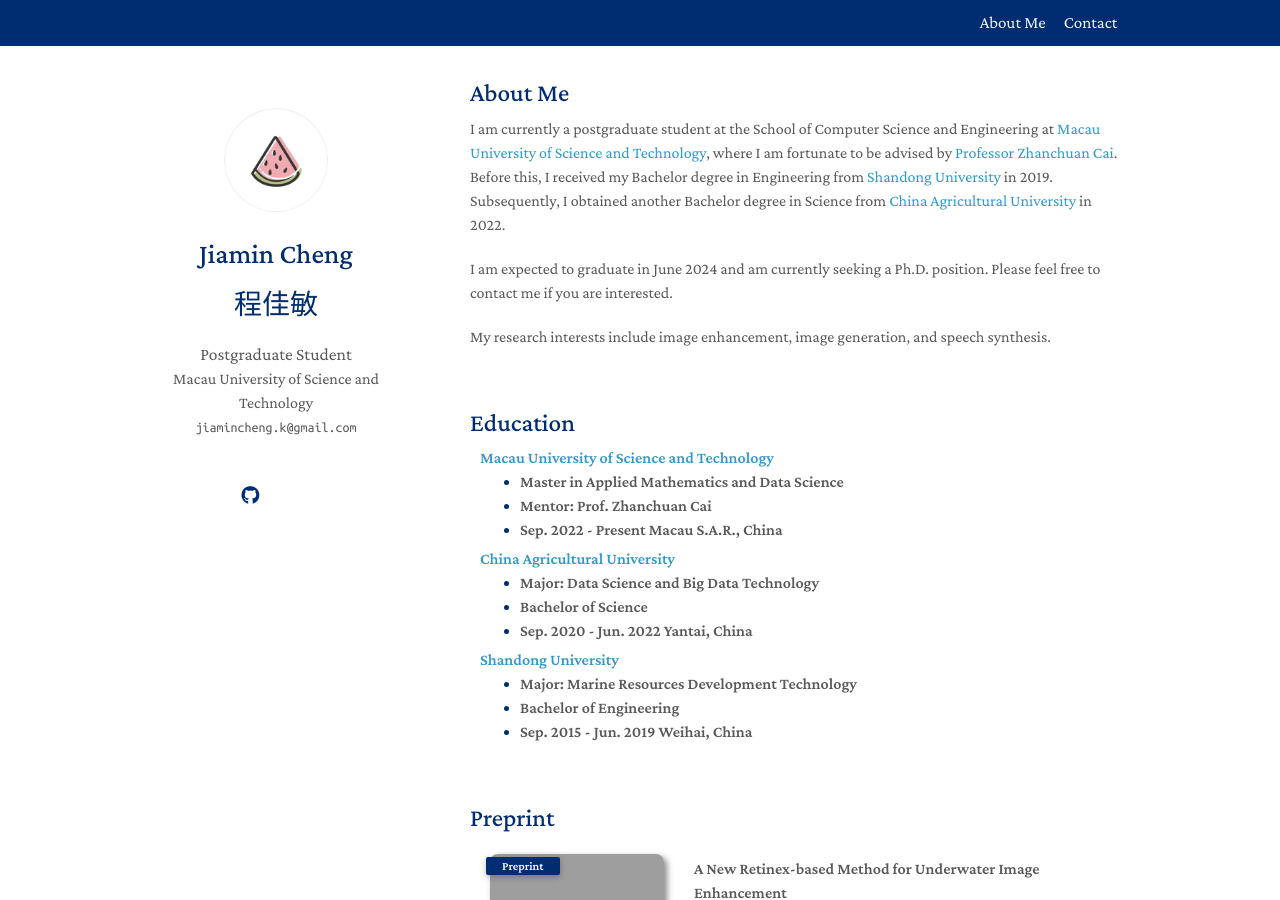
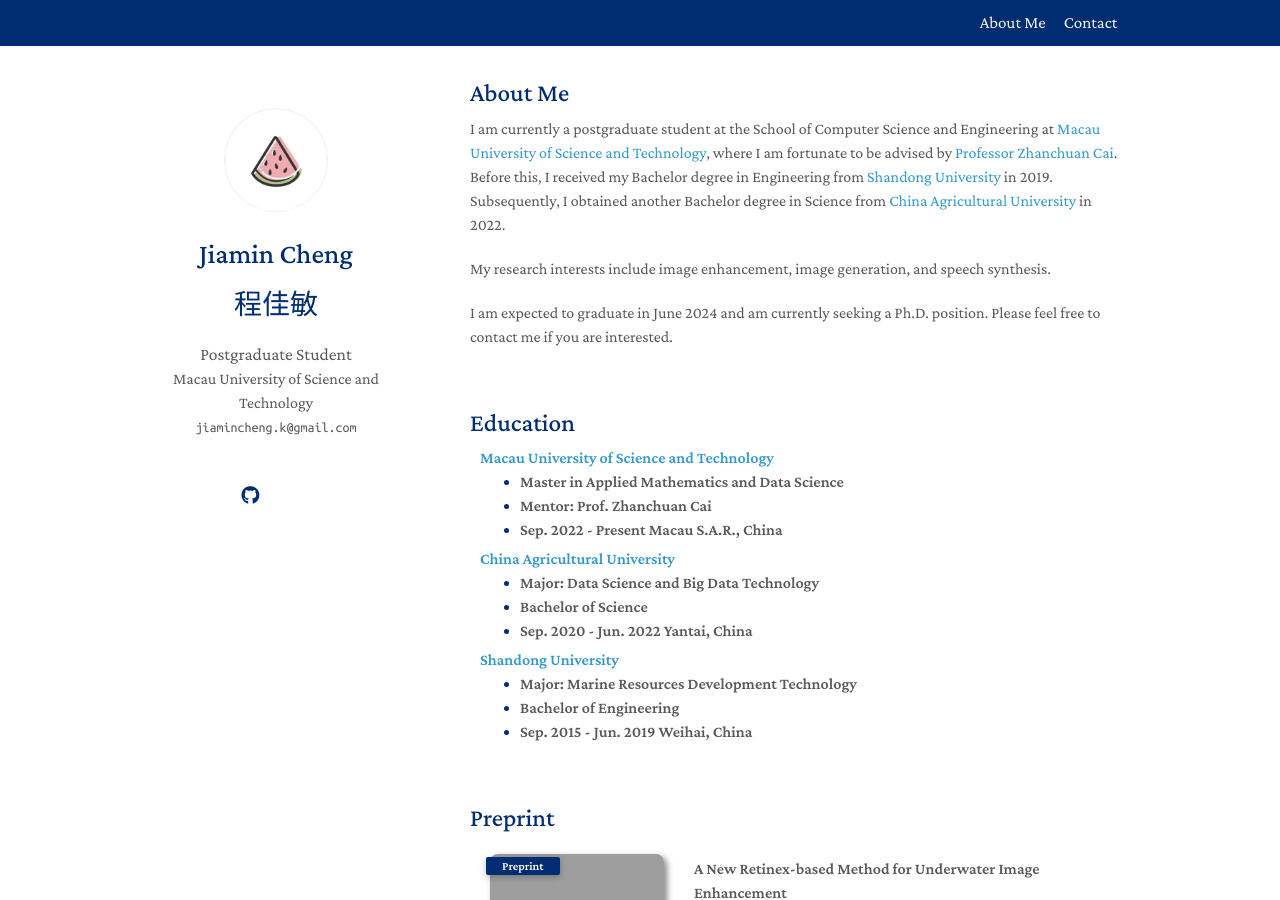
Before and after one commit to jiamincheng/jiamincheng.github.io, a Jekyll site: the page built from index.md, in a window 1280 px wide and 900 px high. Built offline with Jekyll 4.4.1, drawn with Linux system fonts in a browser that asks for light colours; a style sheet for code colours, icons or effects is not loaded; grey boxes are pictures that could not be loaded.

```diff
--- a/index.md
+++ b/index.md
@@ -8,9 +8,11 @@ layout: homepage
 
 I am currently a postgraduate student at the School of Computer Science and Engineering at [Macau University of Science and Technology](https://www.must.edu.mo/en), where I am fortunate to be advised by [Professor Zhanchuan Cai](https://www.must.edu.mo/en/scse/staff/cai-zhan-chuan). Before this, I received my Bachelor degree in Engineering from [Shandong University](https://www.en.sdu.edu.cn/) in 2019. Subsequently, I obtained another Bachelor degree in Science from [China Agricultural University](https://www.cau.edu.cn/) in 2022.
 
+My research interests include image enhancement, image generation, and speech synthesis.
+
 I am expected to graduate in June 2024 and am currently seeking a Ph.D. position. Please feel free to contact me if you are interested.
 
-My research interests include image enhancement, image generation, and speech synthesis.
+
 
 
 
```
